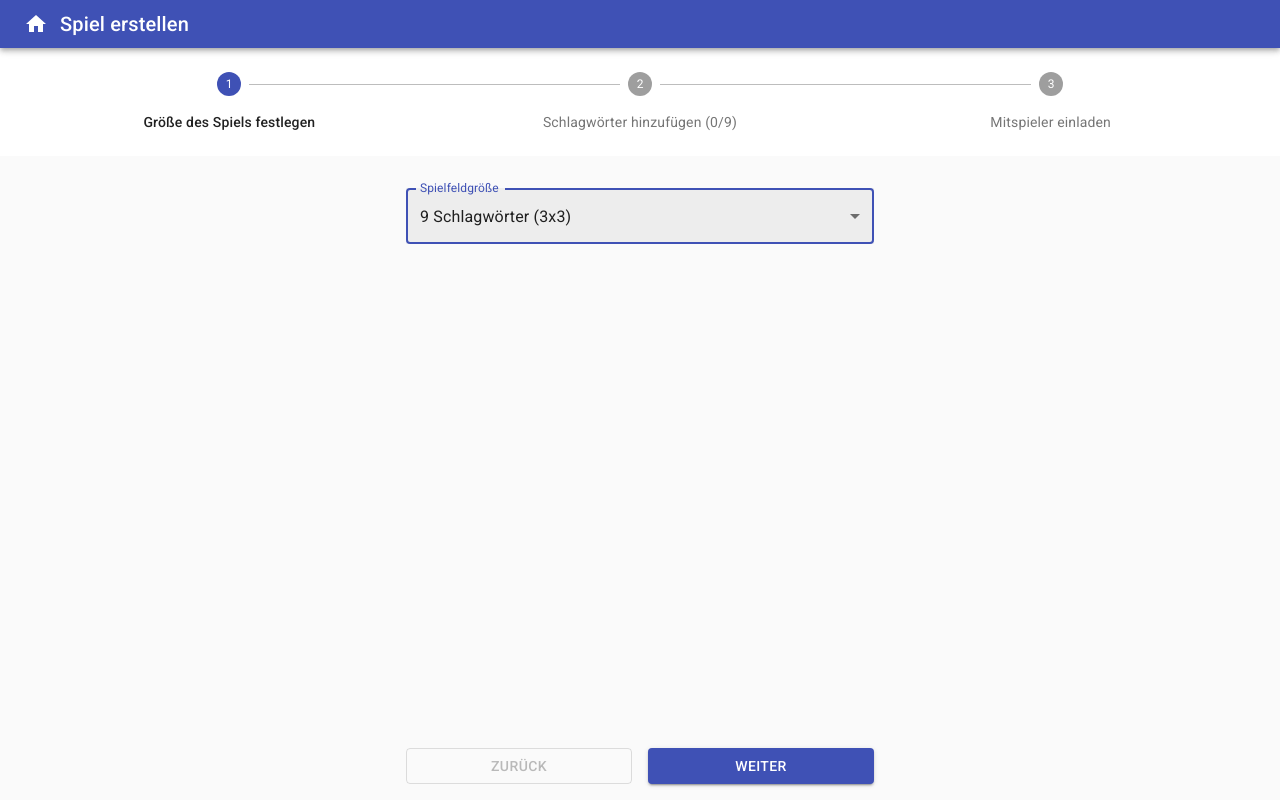
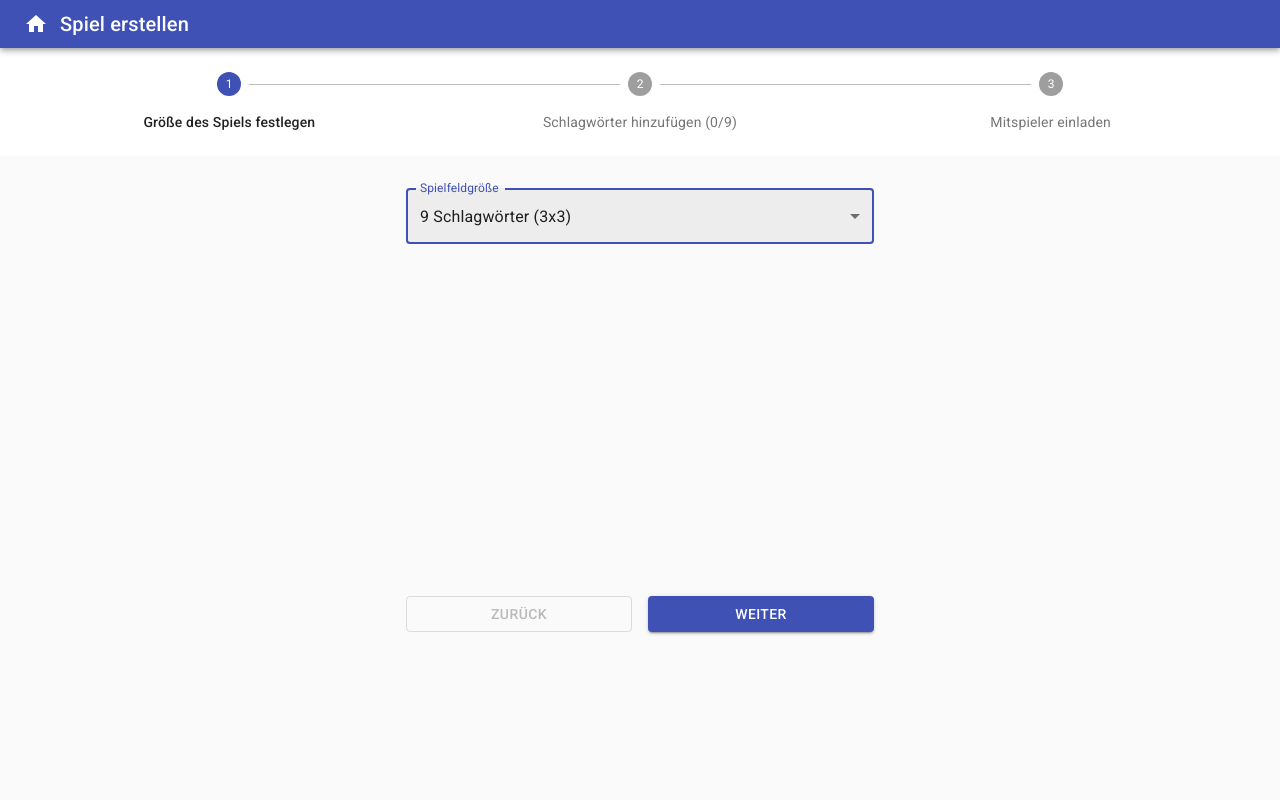
Before and after one commit to DanielMerkl/schlagwort-bingo, a React (Create React App) app: page /create-game in a window 1280 px wide. Built offline with nearby package versions, Linux system fonts and the light colour scheme; no server answers.

Commit message:
added max height

```diff
--- a/src/pages/createGame/CreateGamePage.tsx
+++ b/src/pages/createGame/CreateGamePage.tsx
@@ -47,7 +47,7 @@ export const CreateGamePage: FC = () => {
   };
 
   return (
-    <PageWrapper>
+    <PageWrapper style={{ maxHeight: "600px" }}>
       <Stepper alternativeLabel activeStep={activeStep}>
         <Step disabled={gameWasCreated}>
           <StepButton onClick={() => setActiveStep(0)}>
```
